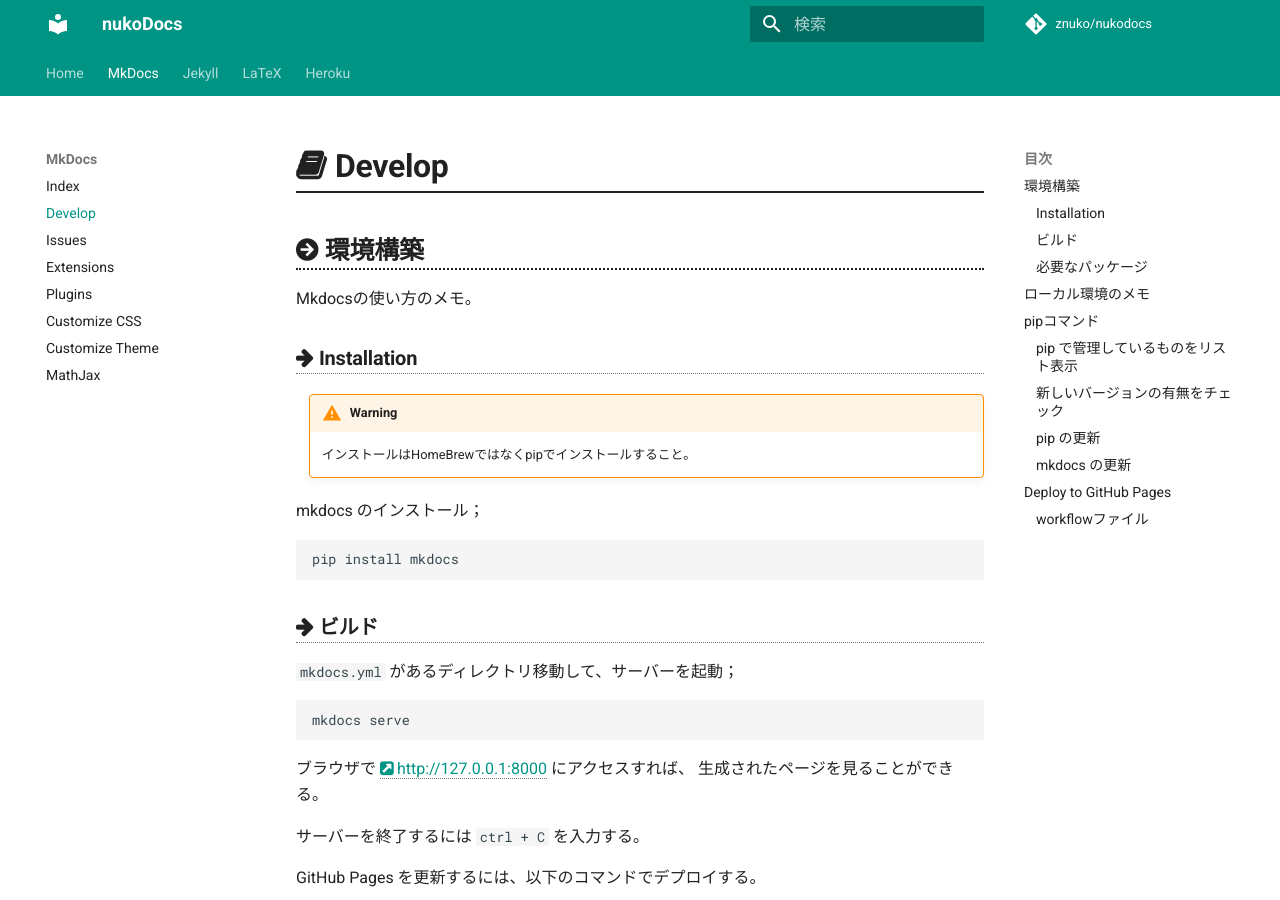
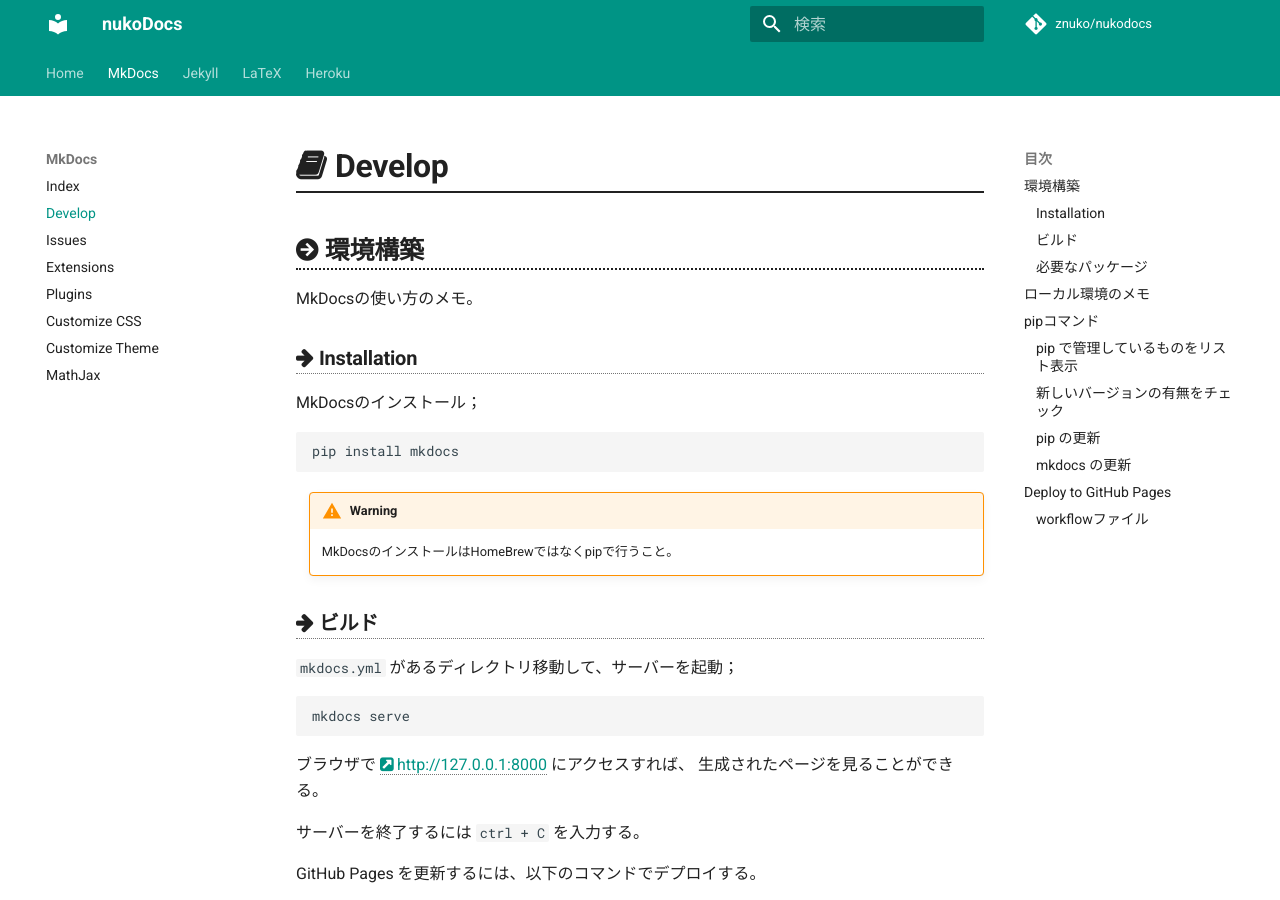
Before and after one commit to znuko/nukodocs, an MkDocs documentation site: the page built from docs/mkdocs/develop.md, in a window 1280 px wide and 900 px high. Built offline with MkDocs 1.6.1 and Material for MkDocs 9.7.7, drawn with Linux system fonts in a browser that asks for light colours; comment, search, counter and statistics services are not loaded.

Commit message:
Update develop.md

````diff
--- a/docs/mkdocs/develop.md
+++ b/docs/mkdocs/develop.md
@@ -4,19 +4,19 @@
 
 # 環境構築
 
-Mkdocsの使い方のメモ。
+MkDocsの使い方のメモ。
 
 
 ## Installation
 
-!!! warning
-    インストールはHomeBrewではなくpipでインストールすること。
-
-mkdocs のインストール；
+MkDocsのインストール；
 
 ```sh
 pip install mkdocs
 ```
+
+!!! warning
+    MkDocsのインストールはHomeBrewではなくpipで行うこと。
 
 
 ## ビルド
````
